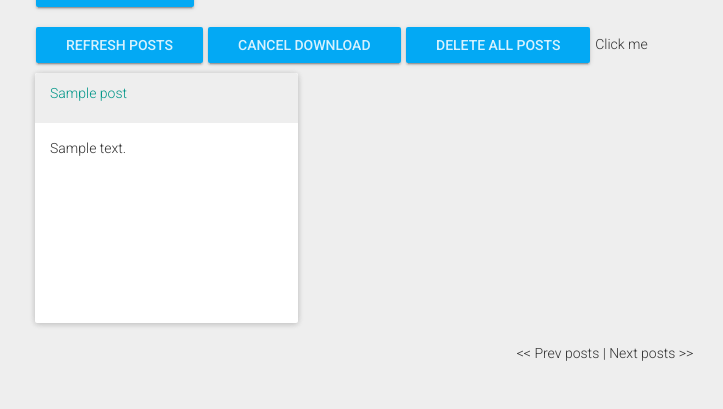
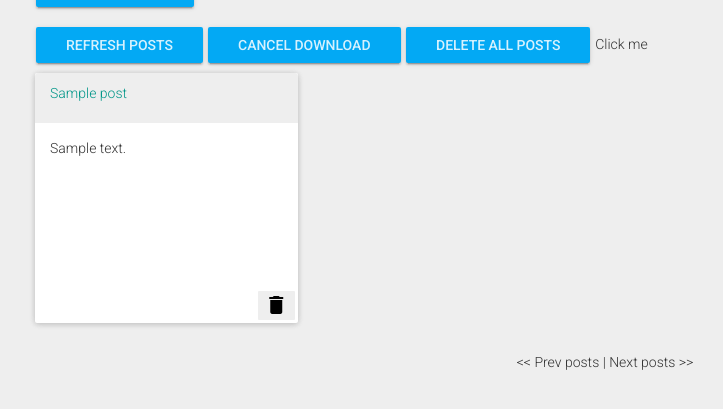
Before and after one commit to jallier/SavedRetriever, a Flask app: page / in a window 1280 px wide. Shown: the part 269-678 px from the top of the page, without its empty margins (35-758 px from the left). Run offline with Flask 2, Linux system fonts and the light colour scheme; tables that the repository leaves empty hold one stand-in row (values such as "Sample post"); some libraries are stand-ins or nearby versions.

Commit message:
Added delete icon to index page

```diff
--- a/templates/index.html
+++ b/templates/index.html
@@ -38,6 +38,25 @@
         }
         .sr-image{
 
+        }
+        @media screen and (max-width: 991px){
+            .icon{
+                position: absolute;
+                bottom: 5px;
+                right: 20px;
+                background-color: #eeeeee;
+            }
+        }
+         @media only screen and (min-width : 992px){
+            .icon{
+                position: relative;
+                bottom: 32px;
+                right: 3px;
+                background-color: #eeeeee;
+            }
+        }
+        .a-icon{
+            color: black;
         }
     </style>
 </head>
@@ -112,10 +131,13 @@
         <div class="col-md-3">
             <div class="bs-component">
                 <div class="panel panel-default">
-                    <div class="panel-heading"><a href="/post/{{ post.code }}">{{ post.title }}</a></div>
+                    <div class="panel-heading clearfix"><a href="/post/{{ post.code }}">{{ post.title }}</a></div>
                     <div class="panel-body">
                         {{ post.summary|safe }}
                     </div>
+                    <span class="icon pull-right label">
+                        <a class="a-icon"><i class="material-icons">delete</i></a>
+                    </span>
                 </div>
             </div>
         </div>
```
